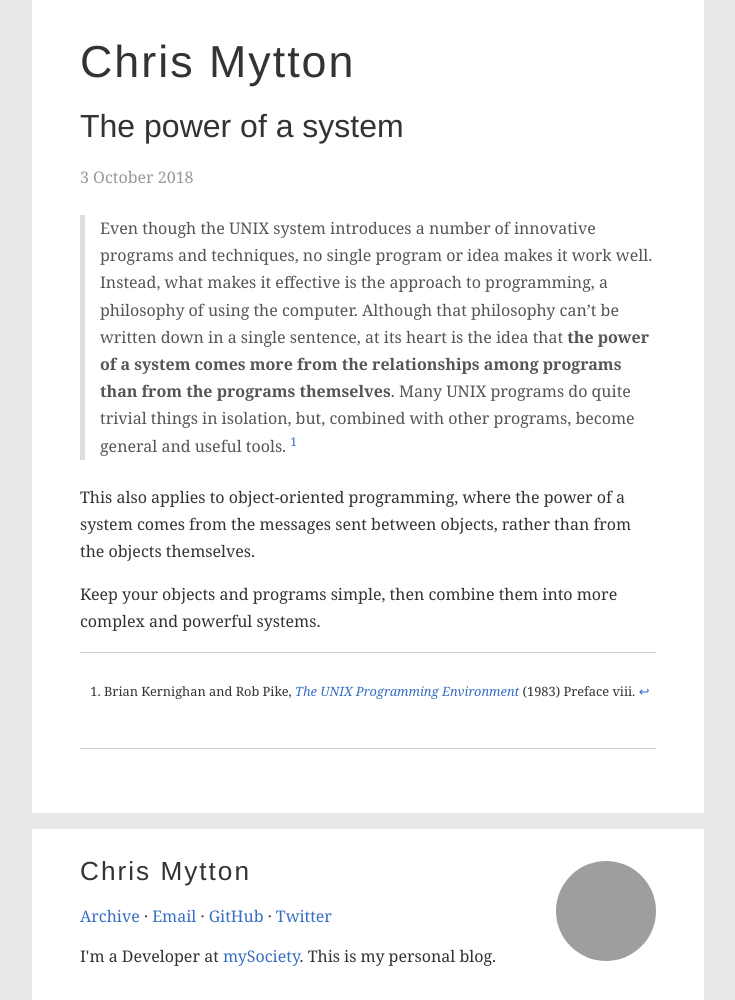
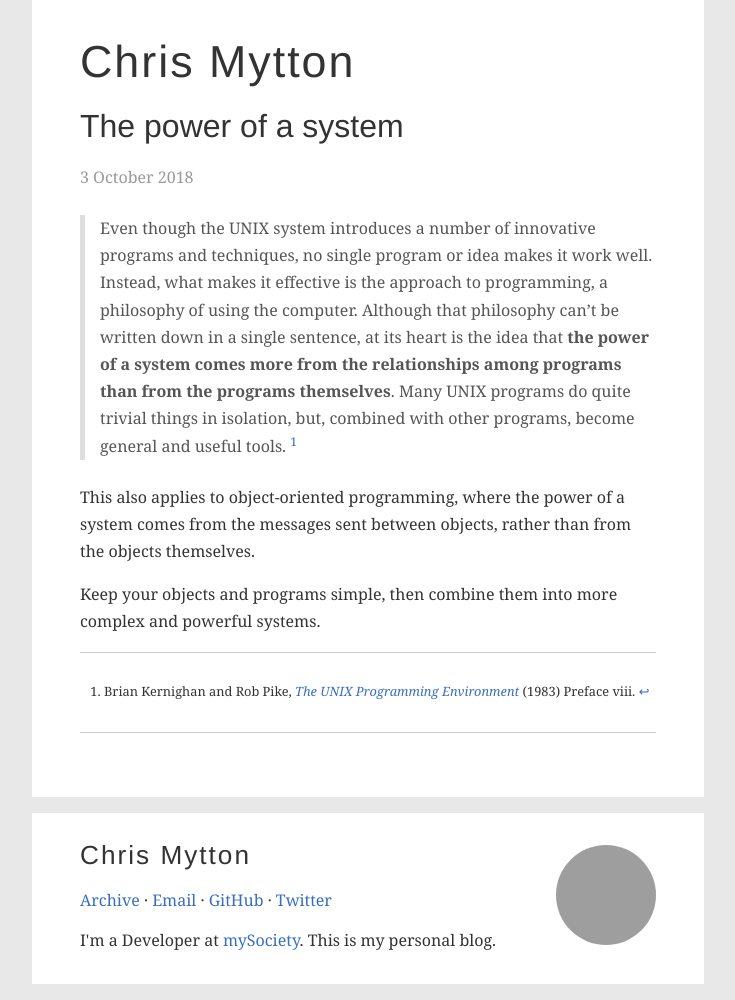
Before and after one commit to chrismytton/chrismytton.github.io, a Jekyll site: the page built from _posts/2018-10-03-the-power-of-a-system.md, in a window 1280 px wide. Shown: the whole page, without its empty margins (272-1007 px from the left). Built offline with Jekyll 4.4.1, drawn with Linux system fonts in a browser that asks for light colours; grey boxes are pictures that could not be loaded.

Commit message:
Remove margin on footnotes

```diff
--- a/_sass/_theme.scss
+++ b/_sass/_theme.scss
@@ -49,7 +49,6 @@ code {
 }
 
 .footnotes {
-  margin: 1rem 0;
   padding: 1rem 0;
   & > ol {
     padding-left: 1.5rem;
```
